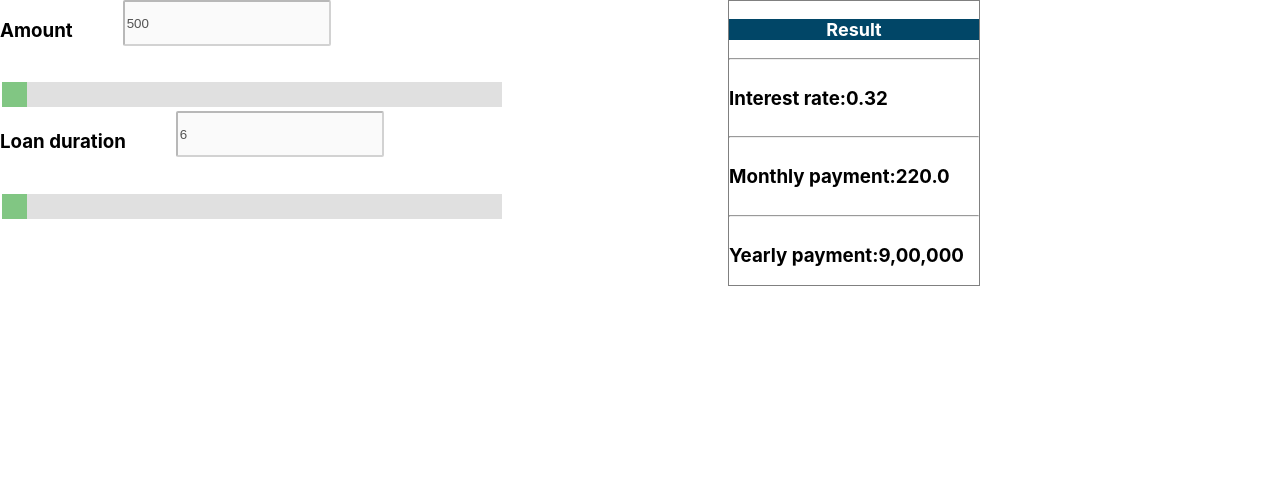
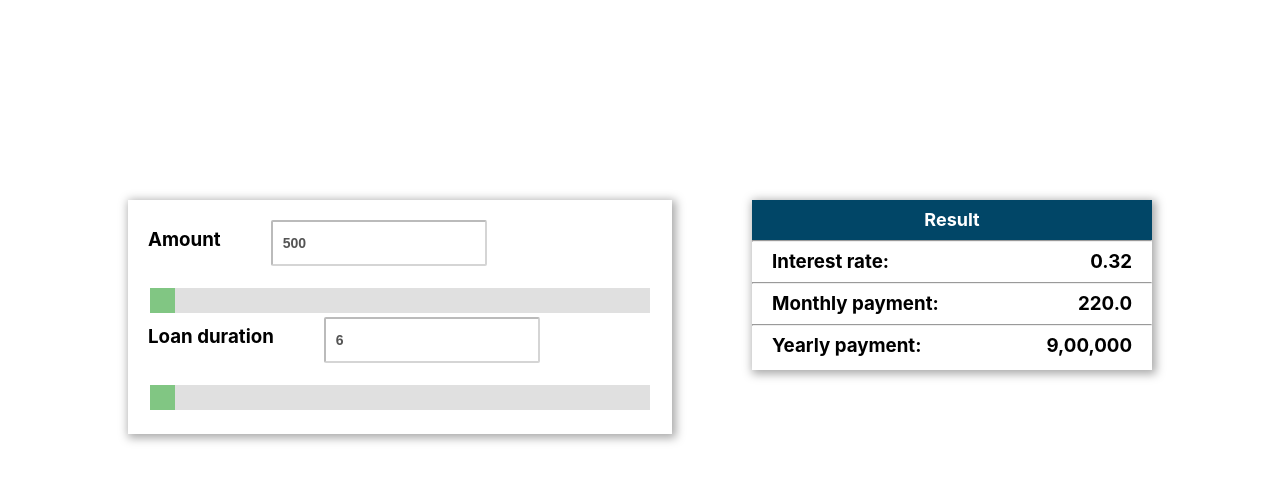
Before and after one commit to SRILAKSHMI576/InterestCalculator, a React (Create React App) app: page / in a window 1280 px wide. Shown: the top 482 px of the page. Built offline with nearby package versions, Linux system fonts and the light colour scheme.

Commit message:
Update styles for interest calculator and slider

```diff
--- a/src/InterestCalculator/InterestCalculator.js
+++ b/src/InterestCalculator/InterestCalculator.js
@@ -7,7 +7,7 @@ class InterestCalculator extends React.Component {
   render() {
     return (
       <div className="interest-calculator">
-        <div>
+        <div className="slider-sec">
           <Slider title="Amount" min="500" max="5000" />
           <Slider title="Loan duration" min="6" max="24" />
         </div>
--- a/src/InterestCalculator/style.css
+++ b/src/InterestCalculator/style.css
@@ -1,3 +1,11 @@
 .interest-calculator {
   display: flex;
+  width: 80%;
+  margin: auto;
+  justify-content: space-between;
+  margin-top: 200px;
 }
+.slider-sec {
+  box-shadow: 2px 2px 9px 2px darkgrey;
+  padding: 20px;
+}
--- a/src/Result/Result.js
+++ b/src/Result/Result.js
@@ -14,7 +14,7 @@ function Result() {
       <div className="monthly">
         <h3>Monthly payment: </h3>
         <h3>220.0</h3>
-      </div>{" "}
+      </div>
       <hr />
       <div className="yearly">
         <h3>Yearly payment: </h3>
--- a/src/Result/style.css
+++ b/src/Result/style.css
@@ -2,16 +2,29 @@
 .monthly,
 .yearly {
   display: flex;
+  justify-content: space-between;
+  padding-left: 20px;
+  padding-right: 20px;
 }
 .box {
-  border: 1px solid grey;
-  width: 250px;
+  box-shadow: 2px 2px 9px 2px darkgrey;
+  width: 400px;
+  height: 170px;
   margin-left: auto;
-  margin-right: 300px;
 }
 .res {
   text-align: center;
   background: rgb(1, 70, 103);
   font-size: 18px;
   color: white;
+  margin: 0;
 }
+h3 {
+  margin: 0;
+  height: 40px;
+  text-align: left;
+  line-height: 40px;
+}
+hr {
+  margin: 0;
+}
--- a/src/Slider/style.css
+++ b/src/Slider/style.css
@@ -36,4 +36,8 @@
   width: 200px;
   border-radius: 2px;
   margin-left: 50px;
+  font-weight: bold;
+  font-size: 14px;
+  padding-left: 10px;
+  background: white;
 }
```
